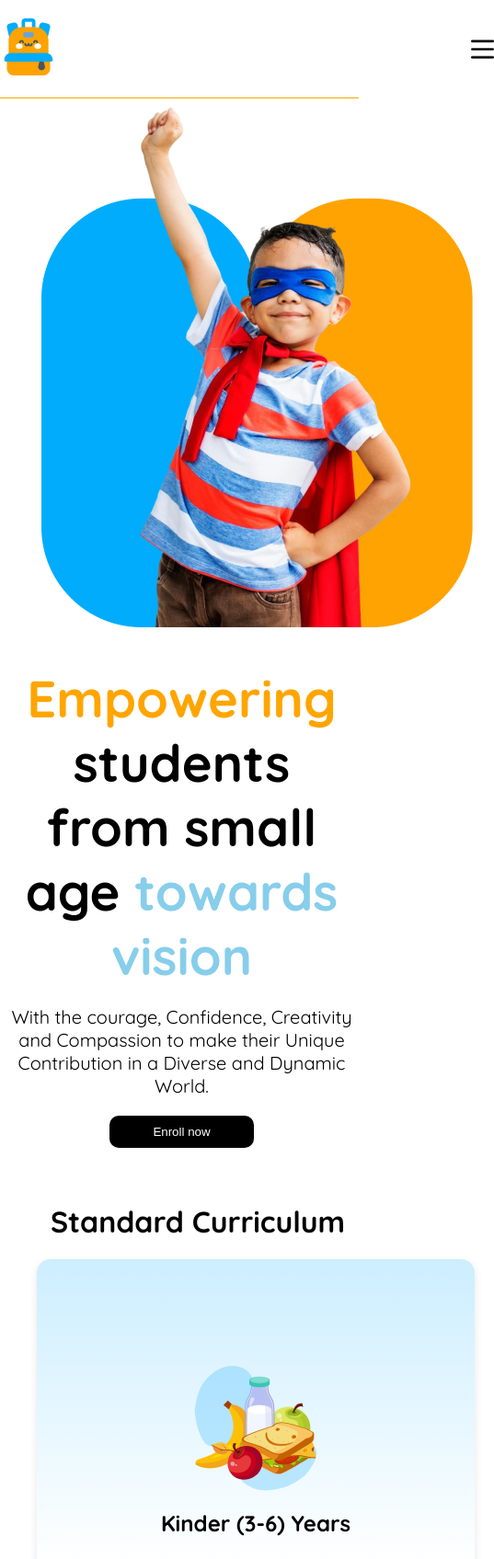
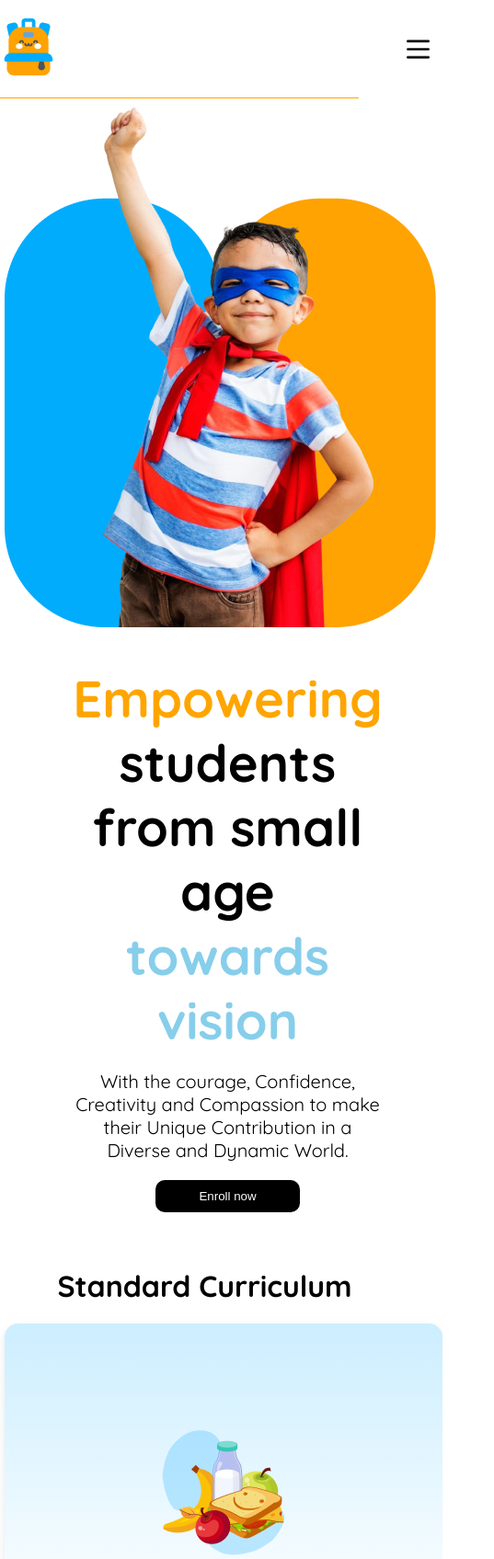
Before and after one commit to Mashrur97/Assignment-2, a plain HTML site: page index.html in a window 390 px wide. Shown: the top 1695 px of the page at 92% size, 537 px wide, since content can reach past the window. Drawn offline with Linux system fonts and the light colour scheme.

Commit message:
margin fixes

```diff
--- a/styles/style.css
+++ b/styles/style.css
@@ -349,9 +349,10 @@ footer{
     }
     .title{
         justify-content: space-between;
-        gap: 450px;
+        gap: 380px;
     }
     .banner{
+      max-width: 350px;
         margin: 0;
         flex-direction: column-reverse;
         padding-left: 45px;
@@ -361,26 +362,30 @@ footer{
     }
     .b-title{
       text-align: center;
-      margin-left: -40px;
+      margin-left: 60px;
     }
     #brk{
       display: none;
     }
     .b-desc{
         text-align: center;
-        margin-left: -40px;
+        margin-left: 60px;
     }
     .btn2{
-      margin-left: -40px;
+      margin-left: 60px;
     }
     .b-text{
         justify-items: center;
     }
     .b-img{
-        width: 100%;
+      margin-left: -75px;
+        max-width: 350px;
     }
     .cc{
-      margin-left: 40px;
+      margin-left: 5px;
+    }
+    .cc-title{
+      margin-right: -50px;
     }
     .container{
       flex-direction: column;
@@ -393,6 +398,12 @@ footer{
  .btn6{
   margin-top: -150px;
  }
+ .mainstory{
+  margin-right: -55px;
+ }
+ .small-cards{
+  gap: 10px;
+ }
     .m-container{
       margin-bottom: 200px;
     }
@@ -401,7 +412,7 @@ footer{
     }
     .sscard{
       height: 280px;
-      width: 250px;
+      width: 230px;
     }
     .fcontainer{
       flex-direction: column;
@@ -412,6 +423,7 @@ footer{
     padding-left: 20px;
     padding-right: 20px;
     padding-bottom: 30px;
+    margin-right: -60px;
     }
     .arrow{
       display: none;
```
